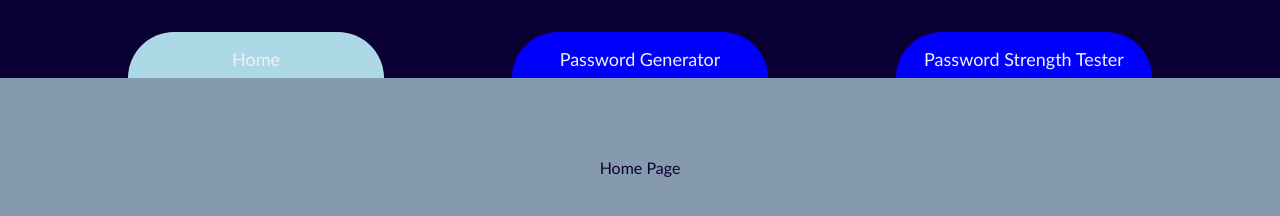
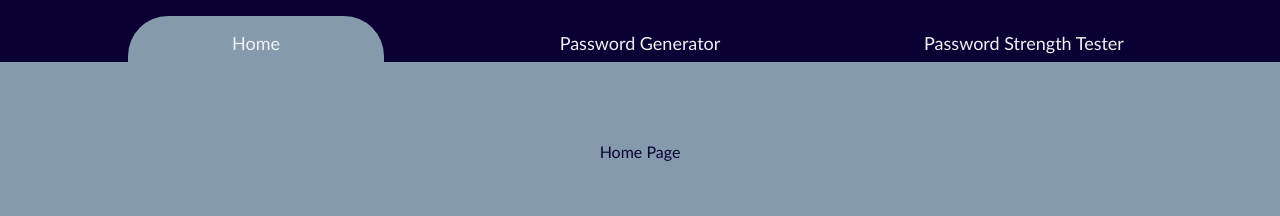
Before and after one commit to em-nam-cs/pw-generator, a plain HTML site: page home.html in a window 1280 px wide. Drawn offline with Linux system fonts and the light colour scheme.

Commit message:
Working version with colors, but not 100% love style of tab shapes

```diff
--- a/styles.css
+++ b/styles.css
@@ -13,7 +13,7 @@
     --nav-background: var(--body-text-color);
     --pw-text-color: #f0f0f0;
     --nav-text-color: var(--pw-text-color);
-    --tab-radius: 100vw 100vw 0 0;
+    --tab-radius: 40px 40px 0 0;
 }
 
 body {
@@ -56,7 +56,7 @@ nav {
     align-items: flex-end;
 
     gap: 2rem;
-    margin: 2rem 2rem;
+    margin: 1rem 2rem;
     margin-bottom: 0;
     padding: 0;
 
@@ -75,12 +75,10 @@ nav {
 
 .nav-list li {
     text-align: center;
-    background-color: blue;
     height: 100%;
     min-width: 20vw;
     /* padding: 0 1rem; */
     border-radius: var(--tab-radius);
-
 
     /*grid to center text vertically*/ /*Not needed if using flex box????*/
     /* display: grid; */
@@ -88,8 +86,10 @@ nav {
 }
 
 .nav-list li.active {
-    background-color: lightblue;
+    background-color: var(--page-color);
+    position: relative;
 }
+
 
 /*Password Generator Specific Styles*/
 .container.password-generator {
```
